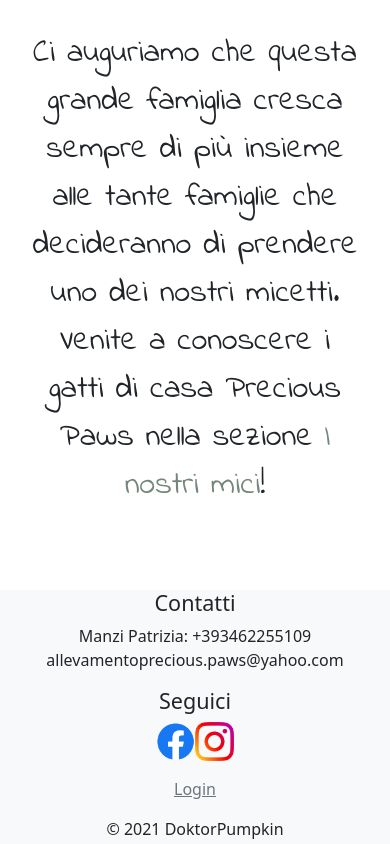
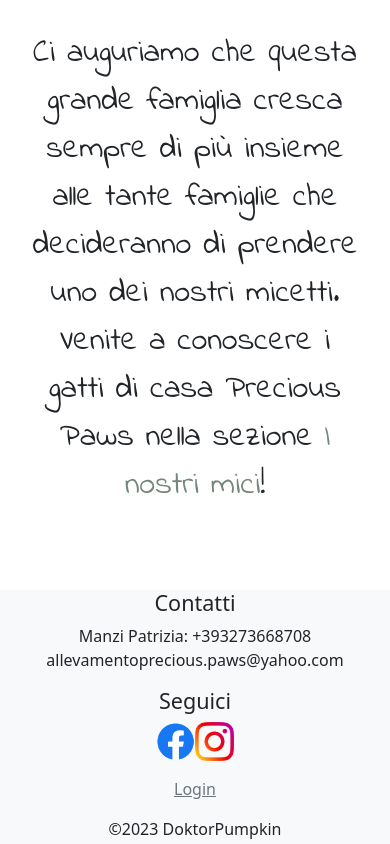
Before and after one commit to KingBrado/allevamento-precious-paws, a React (Create React App) app: page /about-us in a window 390 px wide. Shown: the part 3078-3922 px from the top of the page. Built offline with nearby package versions, Linux system fonts and the light colour scheme; no server answers; a web font is replaced by a local one.

Commit message:
change phone number and add maxWidth to login element

```diff
--- a/src/components/Footer.js
+++ b/src/components/Footer.js
@@ -26,7 +26,7 @@ export default function Footer() {
           <div className="col-xs-12 col-md-4 text-center">
             <h4>Contatti</h4>
             <p>
-              Manzi Patrizia: +393462255109 <br />
+              Manzi Patrizia: +393273668708 <br />
               allevamentoprecious.paws@yahoo.com
             </p>
           </div>
@@ -65,17 +65,17 @@ export default function Footer() {
                 Login
               </Link>
             )}
-            {user ? (
+            {/* {user ? (
               <p>
                 <Link className="text-secondary" to="/new-post">
                   Nuovo Post
                 </Link>
               </p>
-            ) : null}
+            ) : null} */}
           </div>
         </div>
         <div className="row" style={{ paddingBottom: "0.2rem" }}>
-          <div className="col text-center">&copy; 2021 DoktorPumpkin</div>
+          <div className="col text-center">&copy;2023 DoktorPumpkin</div>
         </div>
       </div>
     </footer>
--- a/src/components/Login.js
+++ b/src/components/Login.js
@@ -41,9 +41,9 @@ export default function Login() {
   return (
     <div
       className="d-flex justify-content-center align-items-center"
-      style={{ minHeight: "100vh" }}
+      style={{ minHeight: "100vh"}}
     >
-      <form style={{ minWidth: "400px" }} onSubmit={handleSubmit}>
+      <form style={{ minWidth: "400px", maxWidth: "80%" }} onSubmit={handleSubmit}>
         <div className="form-group">
           <label htmlFor="email" style={cardBody}>
             Email
```
Also changed, not shown: firebase.json (added), 1 other file (tests, documents, lock files or other folders).
